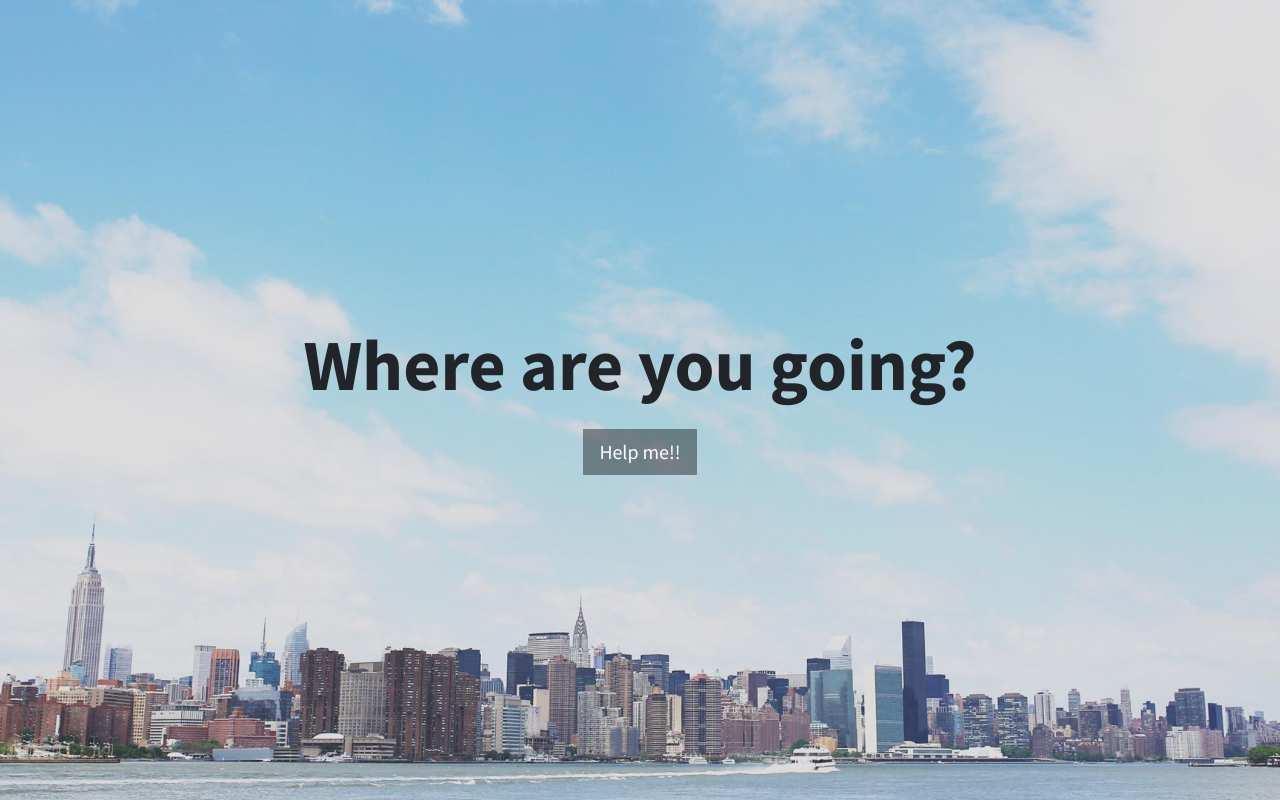
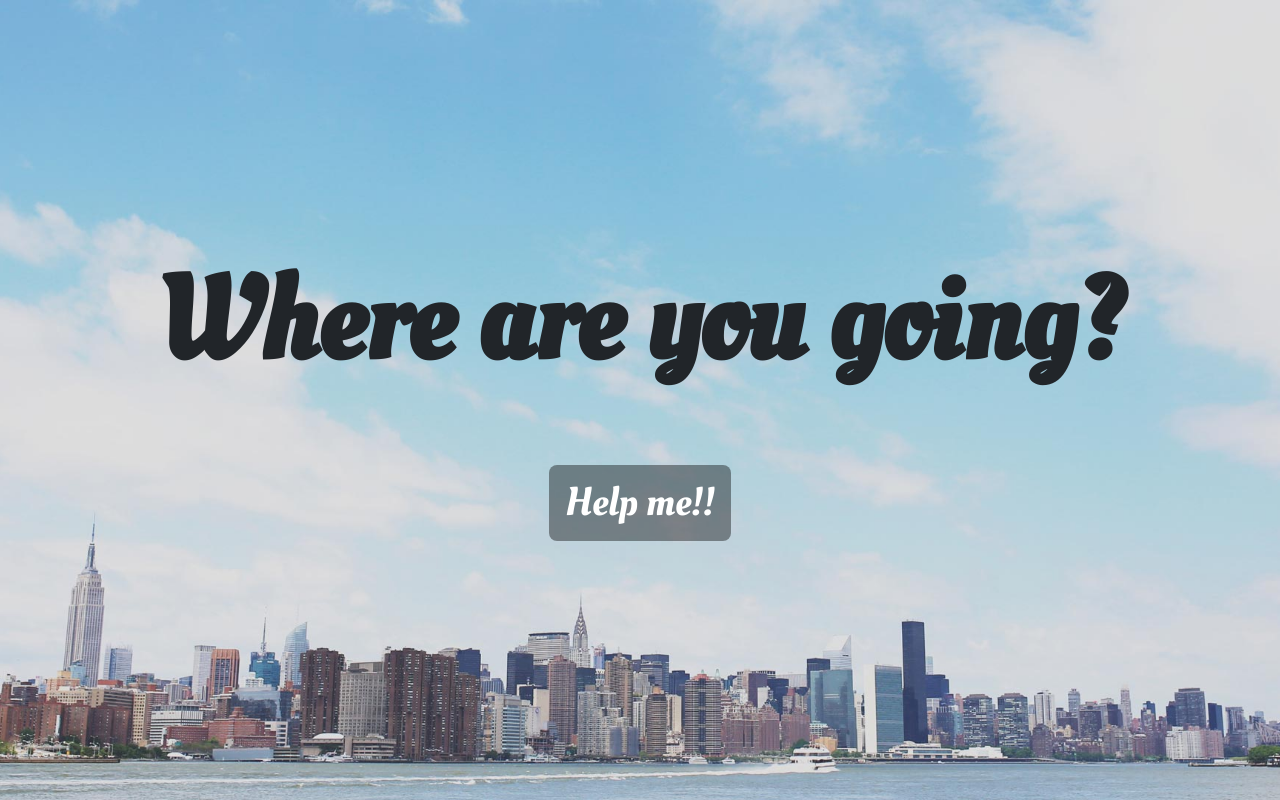
Before and after one commit to WhereWeGoSpace/FrontEnd, a plain HTML site: page src/index.html in a window 1280 px wide. Drawn offline with Linux system fonts and the light colour scheme.

Commit message:
Adjust style of home page.

```diff
--- a/src/css/stylish-portfolio.css
+++ b/src/css/stylish-portfolio.css
@@ -14,7 +14,7 @@ body {
 }
 
 body {
-    font-family: 'Source Sans Pro', 'Helvetica Neue', Helvetica, Arial, sans-serif;
+    font-family: 'Oleo Script', 'Source Sans Pro', 'Helvetica Neue', Helvetica, Arial, sans-serif;
 }
 
 .text-vertical-center {
--- a/src/index.html
+++ b/src/index.html
@@ -15,6 +15,8 @@
   <link href="vendor/font-awesome/css/font-awesome.min.css" rel="stylesheet" type="text/css">
   <link href="https://fonts.googleapis.com/css?family=Source+Sans+Pro:300,400,700,300italic,400italic,700italic" rel="stylesheet"
     type="text/css">
+  <link href='http://fonts.googleapis.com/css?family=Oleo+Script' rel='stylesheet' type='text/css'>
+
 
   <!-- Custom CSS -->
   <link href="css/stylish-portfolio.css" rel="stylesheet">
@@ -25,10 +27,11 @@
   <!-- Header -->
   <header class="header" id="top">
 
-    <div id="bar" class="text-vertical-center">
+    <div id="bar" class="text-vertical-center" style="font-family: 'Oleo Script'; font-size: 26px">
       <h1>Where are you going?</h1>
       <br>
-      <a id="click" href="#" class="btn btn-dark btn-lg js-scroll-trigger">Help me!!</a>
+      <br>
+      <a id="click" href="#" class="btn btn-dark btn-lg js-scroll-trigger" style="border-radius: 8px; font-size: 40px">Help me!!</a>
     </div>
 
     <div id="result" class="text-vertical-center" style="display: none">
```
